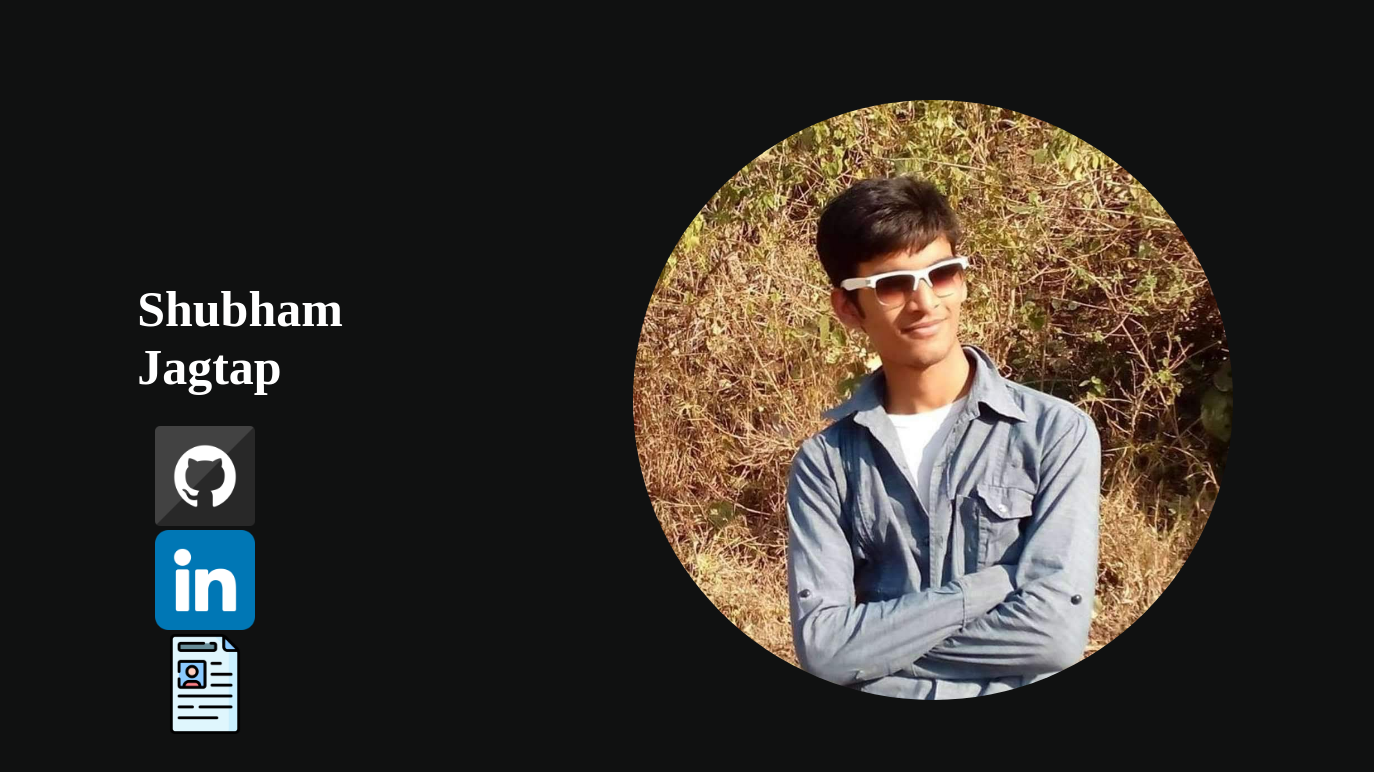
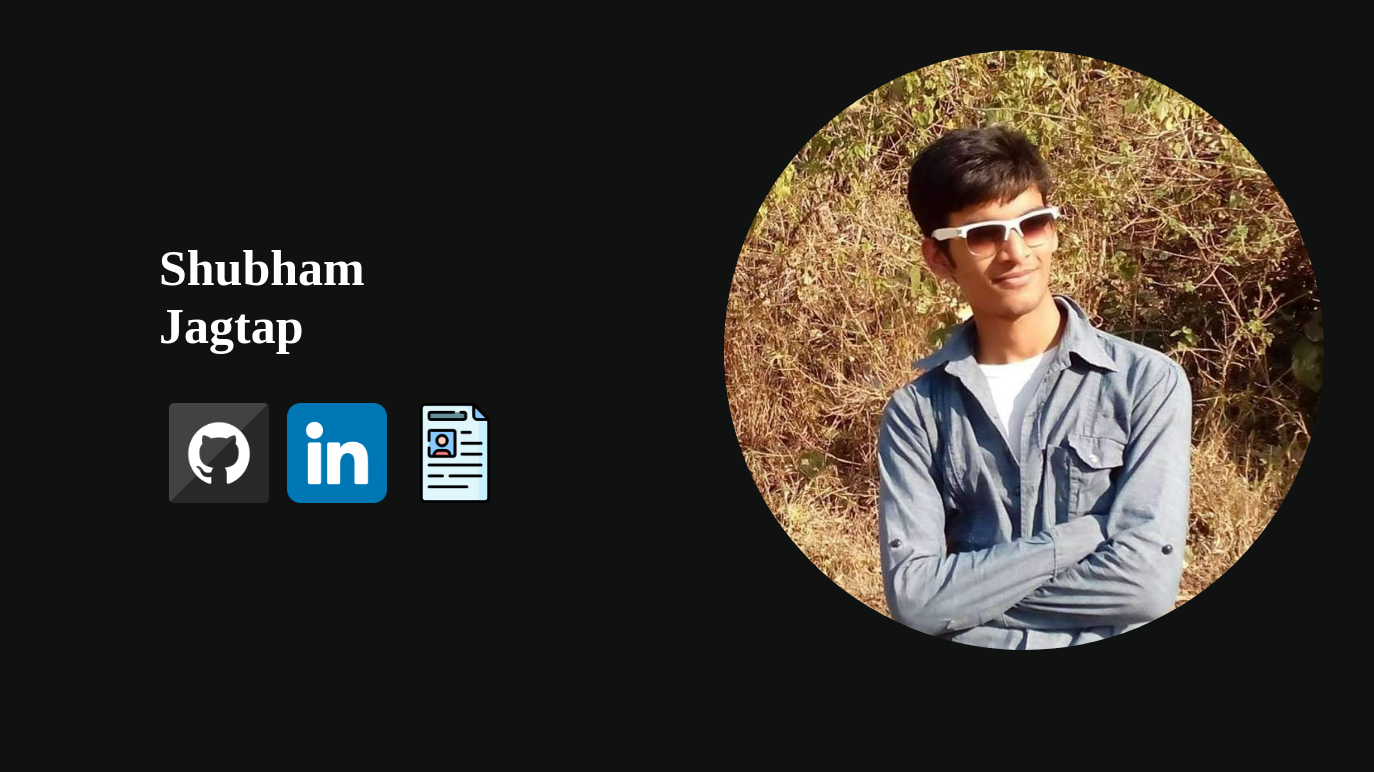
Before and after one commit to jagtapshubham/jagtapshubham.github.io, a plain HTML site: page index.html in a window 1280 px wide. Shown: the whole page, 1374 px wide, since content can reach past the window. Drawn offline with Linux system fonts and the light colour scheme.

Commit message:
made changes with social icons list and styling

```diff
--- a/index.html
+++ b/index.html
@@ -12,10 +12,12 @@
     <link rel="stylesheet" href="styles.css" />
   </head>
   <body>
+    <div class="container">
       <div class="profile">
         <h1>Shubham Jagtap</h1>
         <div class="socialicons">
-        <span>
+          <ul>
+            <li>
               <a href="https://github.com/jagtapshubham">
                 <img
                   src="./images/social.png "
@@ -24,8 +26,8 @@
                   height="100px"
                 />
               </a>
-        </span>
-        <span>
+            </li>
+            <li>
               <a href="https://www.linkedin.com/in/shubham-jagtap-416a3b106/">
                 <img
                   src="./images/linkedin.png"
@@ -34,8 +36,8 @@
                   height="100px"
                 />
               </a>
-        </span>
-        <span>
+            </li>
+            <li>
               <a href="./Jagtap_Shubham_EResume.pdf">
                 <img
                   src="./images/cv.png"
@@ -44,7 +46,8 @@
                   height="100px"
                 />
               </a>
-        </span>
+            </li>
+          </ul>
         </div>
       </div>
       <div class="profilepicture">
@@ -55,5 +58,6 @@
           height="600px"
         />
       </div>
+    </div>
   </body>
 </html>
--- a/styles.css
+++ b/styles.css
@@ -4,34 +4,40 @@
 }
 body {
   background-color: rgb(16, 17, 17);
+  justify-content: center;
+}
+.container {
   display: flex;
-  justify-content: center;
 }
 h1 {
   font-size: 50px;
   color: white;
+  margin: 9px;
 }
 .profile {
-  margin: 160px 140px;
-  padding: 120px 50px;
+  margin: 110px 120px;
+  padding: 120px 30px;
 }
 .socialicons {
   padding: 30px 10px;
 }
-.socialicons span {
-  padding: 8px;
+.socialicons ul {
+  display: flex;
+}
+.socialicons ul li {
+  list-style: none;
+  padding: 9px;
 }
 .socialicons img:hover {
   padding: 0px;
   margin: 0px;
   width: 105px;
   height: 105px;
-  /* box-shadow: 1px 1px 5px rgb(56, 52, 50); */
 }
 a {
   text-decoration: none;
 }
 .profilepicture img {
   border-radius: 50%;
-  padding: 100px;
+  padding: 50px;
 }
```
Lines whose indentation alone changed are shown as unchanged.
